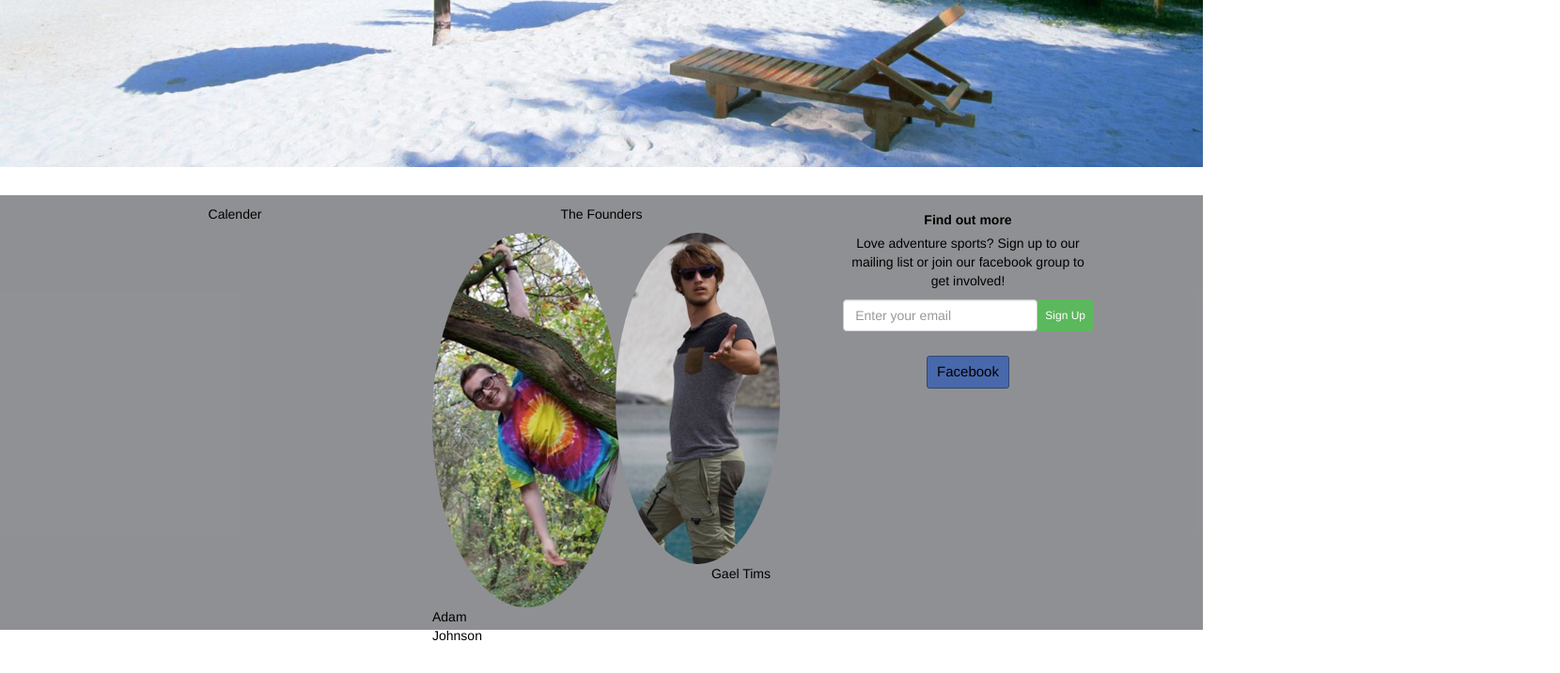
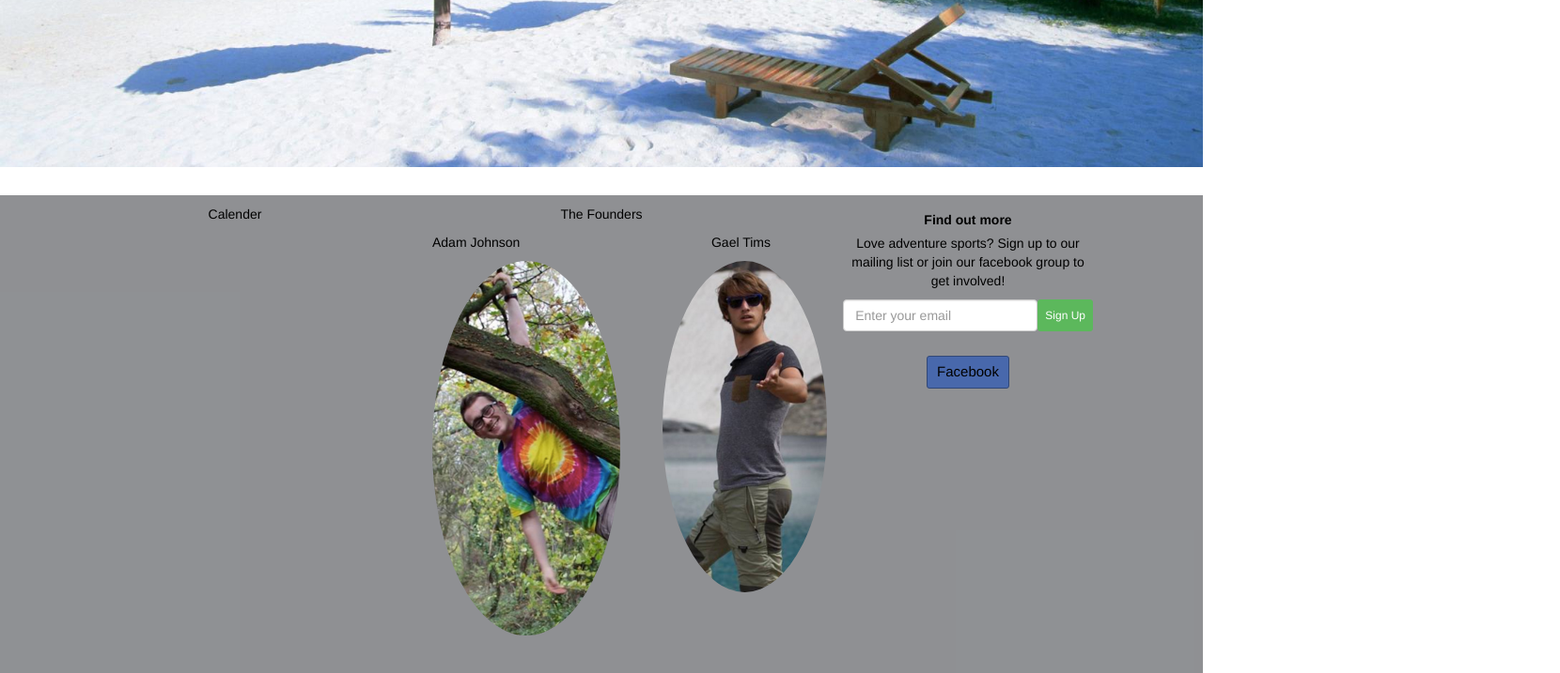
Before and after one commit to ns15/Adam, a plain HTML site: page index.html in a window 1280 px wide. Shown: the part 452-1169 px from the top of the page at 94% size, 1660 px wide, since content can reach past the window. Before the commit the page ends 1139 px from the top, so only its background shows below. Drawn offline with Linux system fonts and the light colour scheme.

Commit message:
Second photo edits
Resizing and centering the images

```diff
--- a/index.html
+++ b/index.html
@@ -84,20 +84,21 @@
 
   <div class="col-sm-6">
     <div class="adam">
+       <p> Adam Johnson </p>
       <div class="adamimg">
       <img src='adam.jpg' class='img-circle'>
-          <p> Adam Johnson </p>
       </div> <!--adamimg-->
     </div> <!--adam-->
   </div> <!--column-->
 
-    <div class="col-sm-6">
-      <div class="gael">
-      <div class="gaelimg">
+  <div class="col-sm-6">
+    <div class="gael">
+      <p> Gael Tims </p>
+    <div class="gaelimg">
       <img src='gael.jpg' class='img-circle'>
-          <p> Gael Tims </p>
-      </div> <!--adamimg-->
-    </div> <!--adam-->
+    </div> <!--gaelmimg-->
+
+    </div> <!--gael-->
   </div> <!--column-->
 
 </div> <!--row-->
--- a/main.css
+++ b/main.css
@@ -27,12 +27,20 @@ label {
 }
 
 .adamimg {
-	width: 54px; /* you can use % */
-    height: 10px;
+	width: -50px; /* you can use % */
+    height: -10px;
+    padding-right: 1200px;
+    padding-left: -100px;
 }
 
 .gael {
 	text-align: right;
+}
+
+.gaelimg {
+	width: -20px; /* you can use % */
+    height: -10px;
+    padding-left: 50px;
 }
 
 #info {
```
